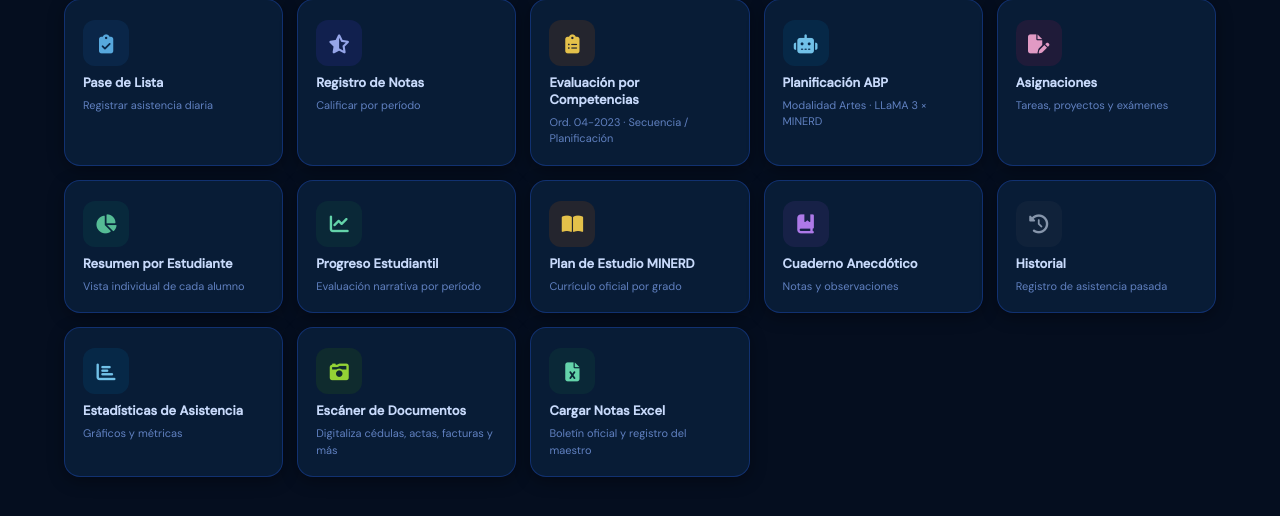
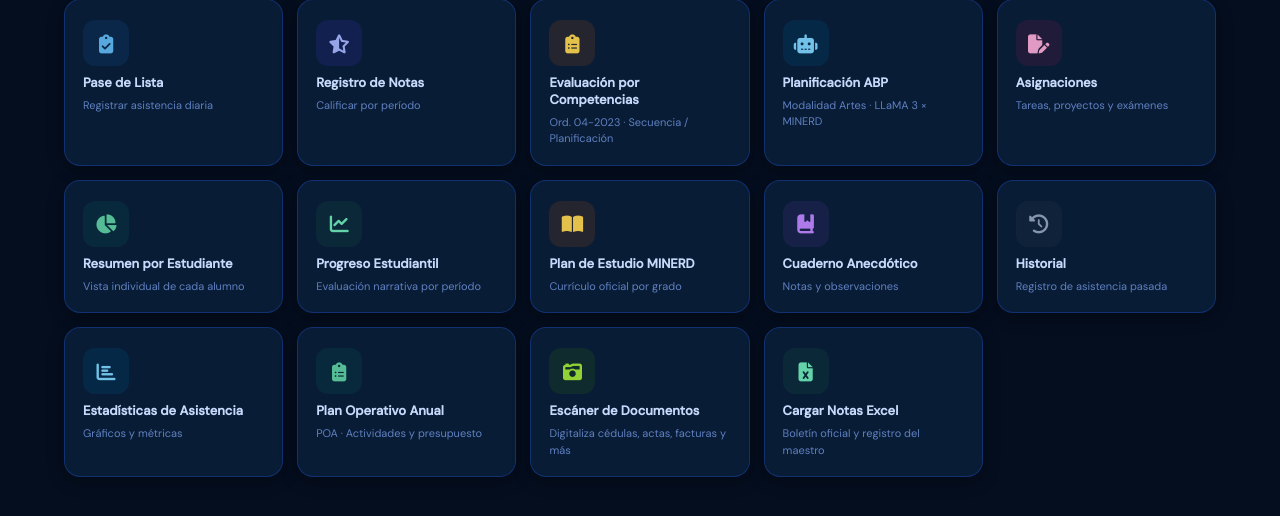
Before and after one commit to erickherndza/axula, a Python web app: template templates/profesor.html in a window 1280 px wide. Shown: the part 239-755 px from the top of the page. Run offline with Jinja, Linux system fonts and the light colour scheme; the template is opened without the code that fills it, so the values that code supplies are empty.

Commit message:
feat(poa): agregar card POA en panel del profesor
Co-Authored-By: Claude Sonnet 4.6 <noreply@anthropic.com>

```diff
--- a/templates/profesor.html
+++ b/templates/profesor.html
@@ -715,6 +715,11 @@ main{max-width:1200px;margin:0 auto;padding:28px 24px;}
         <div class="qcard-icon qi-sky"><i class="fas fa-chart-bar"></i></div>
         <div class="qcard-title">Estadísticas de Asistencia</div>
         <div class="qcard-desc">Gráficos y métricas</div>
+      </div>
+      <div class="qcard" onclick="window.location.href='/poa'">
+        <div class="qcard-icon qi-teal"><i class="fas fa-clipboard-list"></i></div>
+        <div class="qcard-title">Plan Operativo Anual</div>
+        <div class="qcard-desc">POA · Actividades y presupuesto</div>
       </div>
       <div class="qcard" onclick="window.location.href='/escaner'">
         <div class="qcard-icon qi-lime"><i class="fas fa-camera-retro"></i></div>
```
